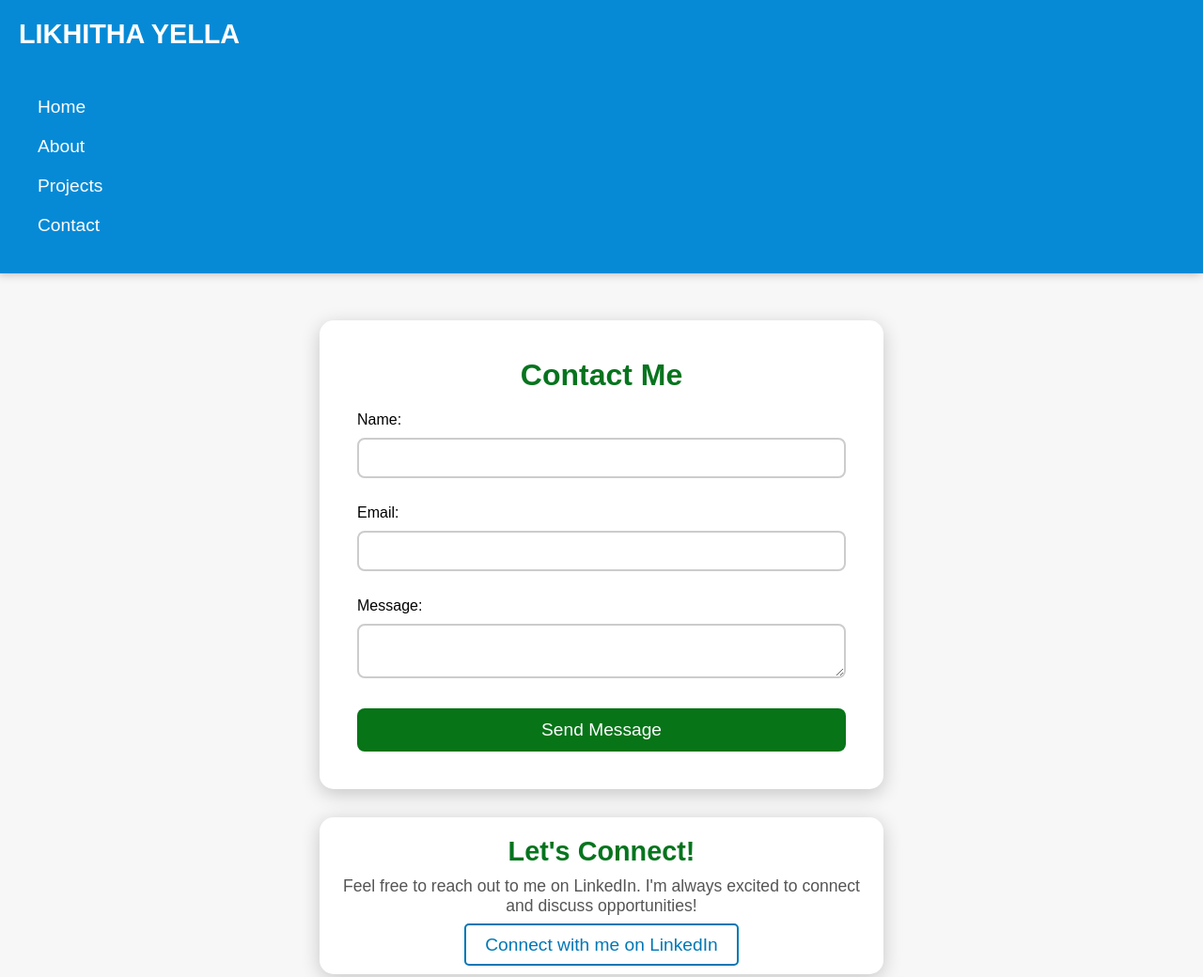
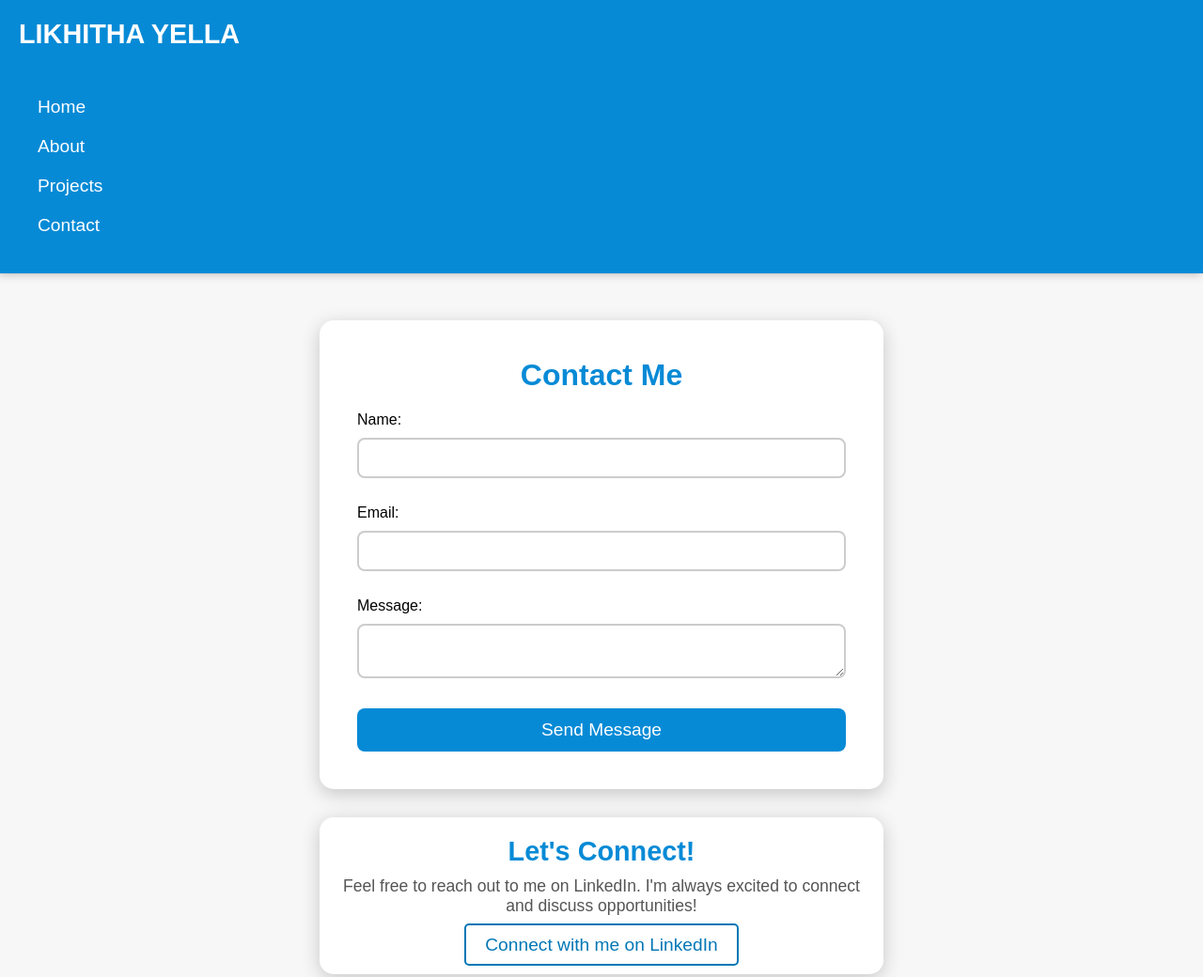
Before and after one commit to LikhithaYella/LikhithaYella.github.io, a plain HTML site: page Contact.html in a window 1280 px wide. Shown: the top 1040 px of the page at 94% size. Drawn offline with Linux system fonts and the light colour scheme.

Commit message:
Update style.css

```diff
--- a/style.css
+++ b/style.css
@@ -298,7 +298,7 @@ footer {
 
 .contact-form h2 {
     text-align: center;
-    color: #06741e; /* Dark green */
+    color: #068ad6; /* Dark green */
     margin-bottom: 20px;
     font-size: 2em; /* Increase heading size */
 }
@@ -322,7 +322,7 @@ footer {
 .contact-form button {
     width: 100%;
     padding: 12px; /* Consistent padding */
-    background-color: #067417; /* Green background */
+    background-color: #068ad6; /* Green background */
     color: white;
     border: none;
     border-radius: 8px; /* Rounded corners */
@@ -332,7 +332,7 @@ footer {
 }
 
 .contact-form button:hover {
-    background-color: #055c0d; /* Darker green on hover */
+    background-color: #068ad6; /* Darker green on hover */
     transform: scale(1.05); /* Slightly larger on hover */
 }
 
@@ -359,7 +359,7 @@ footer {
 
 .linkedin-card h2 {
     font-size: 1.8em; /* Slightly larger heading */
-    color: #06741e; /* Dark green */
+    color: #068ad6; /* Dark green */
 }
 
 .linkedin-card p {
```
